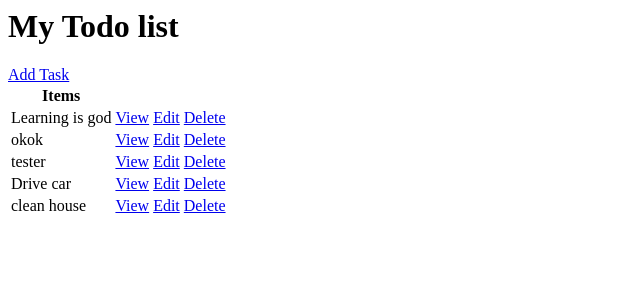
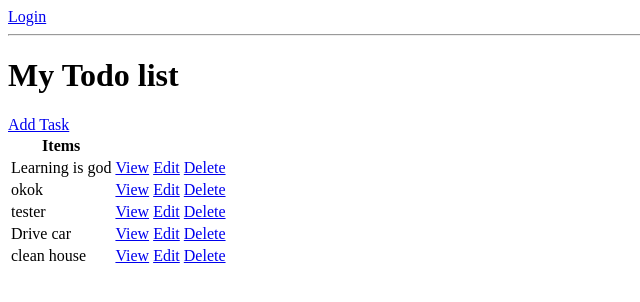
Before and after one commit to kavinu2010/todo_django, a Django app: page / in a window 1280 px wide. Shown: the top 302 px of the page, without its empty margins (0-640 px from the left). Run offline with Django 5.2, Linux system fonts and the light colour scheme; data comes from the database, SQL or seed files in the repository; both versions use the stored data as it was after the commit.

Commit message:
login-logout page done

```diff
--- /dev/null
+++ b/myapp/templates/myapp/login.html
@@ -0,0 +1,5 @@
+<h1>Login</h1>
+<form method="POST">
+  {% csrf_token %} {{form.as_p}}
+  <input type="submit" value="Login" />
+</form>
--- a/myapp/templates/myapp/task_detail.html
+++ b/myapp/templates/myapp/task_detail.html
@@ -1 +1,2 @@
-<h1>Task:{{task}}</h1>
+<h1>Task:{{task.title}}</h1>
+<h1>{{task.description}}</h1>
--- a/myapp/templates/myapp/task_list.html
+++ b/myapp/templates/myapp/task_list.html
@@ -1,3 +1,16 @@
+{% if request.user.is_authenticated %}
+<p>{{request.user}}</p>
+<form method="post" action="{% url 'logout' %}">
+  {% csrf_token %}
+  <input type="submit" value="Logout" />
+</form>
+{% else %}
+<a href="{% url 'login' %}">Login</a>
+
+{% endif %}
+
+<hr />
+
 <h1>My Todo list</h1>
 
 <a href="{% url 'task-create' %}">Add Task</a>
--- a/myapp/urls.py
+++ b/myapp/urls.py
@@ -1,10 +1,15 @@
 from django.urls import path
-from .views import TaskList,TaskDetail,TaskCreate,TaskUpdate,DeleteView
+from .views import TaskList,TaskDetail,TaskCreate,TaskUpdate,DeleteView,CustomLoginView
+
+from django.contrib.auth.views import LogoutView
 
 urlpatterns=[
+  path('login/', CustomLoginView.as_view(), name='login'),
+  path('logout/', LogoutView.as_view(next_page='login'), name='logout'),
   path('', TaskList.as_view() ,name='tasks'),
   path('task/<int:pk>/', TaskDetail.as_view() ,name='task'),
   path('task-create/', TaskCreate.as_view() ,name='task-create'),
   path('task-update/<int:pk>/', TaskUpdate.as_view() ,name='task-update'),
   path('task-delete/<int:pk>/', DeleteView.as_view() ,name='task-delete'),
+
 ]
--- a/myapp/views.py
+++ b/myapp/views.py
@@ -1,10 +1,22 @@
 from django.shortcuts import render
+
 from django.views.generic.list import ListView
 from django.views.generic.detail import DetailView
 from django.views.generic.edit import CreateView,UpdateView,DeleteView
-
+from django.contrib.auth.views import LoginView
 from django.urls import reverse_lazy
 from .models import Task
+
+
+class CustomLoginView(LoginView):
+    template_name='myapp/login.html'
+    fields='__all__'
+    redirect_authenticated_user = True
+
+    def get_success_url(self):
+        return reverse_lazy('tasks')
+
+
 
 
 # Create your views here.
--- a/todo/settings.py
+++ b/todo/settings.py
@@ -38,6 +38,7 @@ INSTALLED_APPS = [
     'django.contrib.messages',
     'django.contrib.staticfiles',
     'myapp',
+
 
 ]
 
@@ -112,7 +113,7 @@ TIME_ZONE = 'UTC'
 USE_I18N = True
 
 USE_TZ = True
-
+LOGIN_REDIRECT_URL = '/'
 
 # Static files (CSS, JavaScript, Images)
 # https://docs.djangoproject.com/en/5.1/howto/static-files/
--- a/todo/urls.py
+++ b/todo/urls.py
@@ -21,4 +21,5 @@ urlpatterns = [
     path('admin/', admin.site.urls),
     path('', include('myapp.urls')),
 
+
 ]
```
Also changed, not shown: db.sqlite3.
